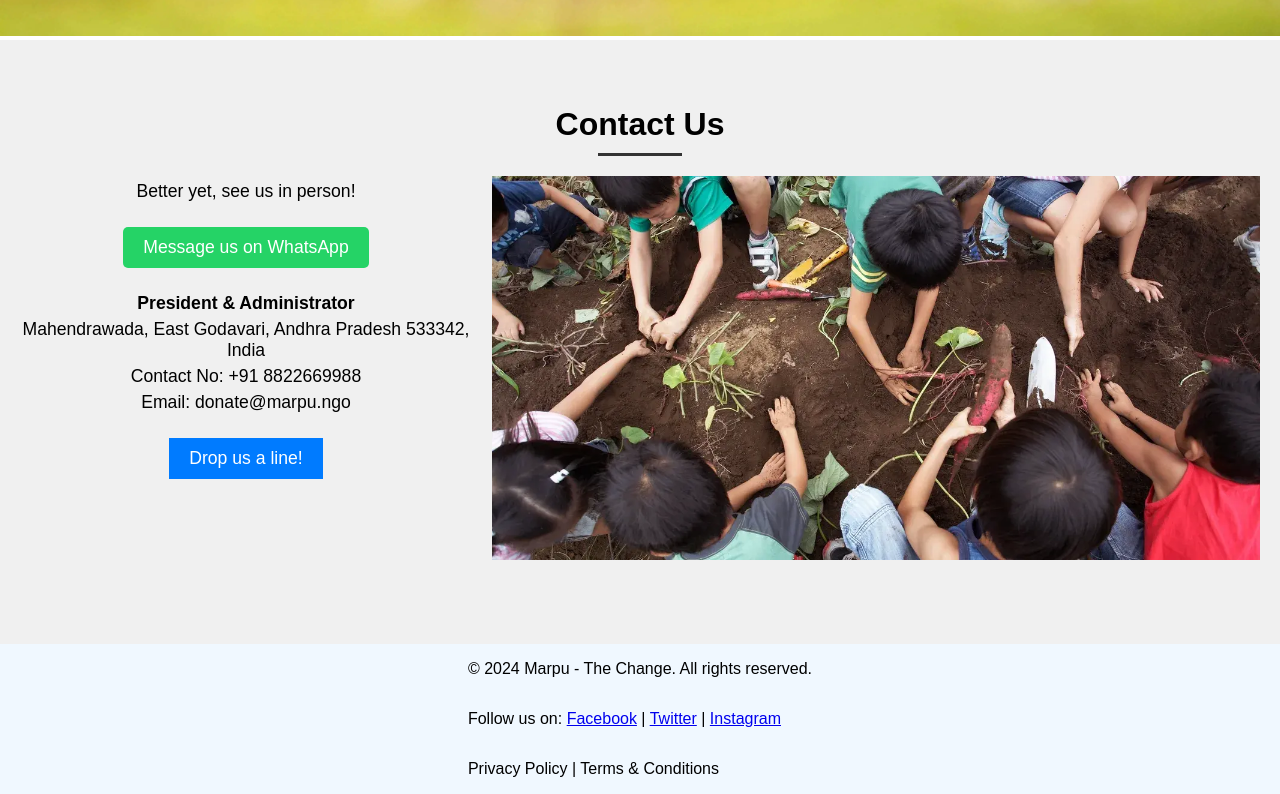
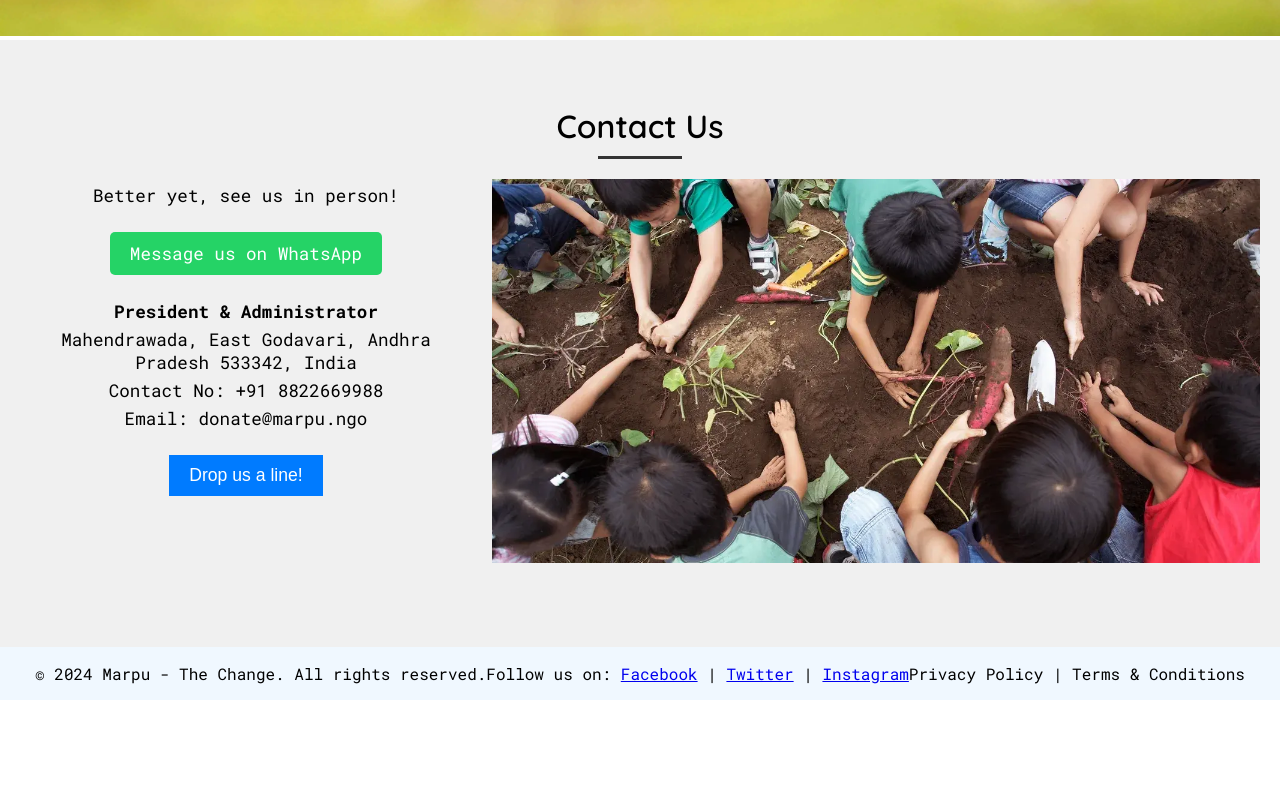
Before and after one commit to ASKHOPE/marpu, a plain HTML site: page index.html in a window 1280 px wide. Shown: the part 749-1543 px from the top of the page. After the commit the page ends 1449 px from the top, so only its background shows below. Drawn offline with Linux system fonts and the light colour scheme.

Commit message:
footer fonts update

```diff
--- a/styles.css
+++ b/styles.css
@@ -198,6 +198,17 @@ margin: auto 0;
 
 /*******/
 /* Global Styles */
+
+@import url('https://fonts.googleapis.com/css2?family=Lato:wght@300;400&family=Quicksand:wght@600&family=Roboto+Mono:ital,wght@0,100..700;1,100..700&display=swap');
+
+h1 , h2 , h3{
+  font-family: "Quicksand", sans-serif;
+  font-weight: 600;
+}
+p,li,a{
+  font-family: "Roboto Mono", monospace;
+}
+
 body {
   font-family: Arial, sans-serif;
   margin: 0;
@@ -358,11 +369,14 @@ div.legal_annual_reports_text {
   padding-right: 10%;
 }
 
+
+/****************************************************************************/
+
 div.footer-content {
-  /* display: inline-flex; */
-  display: flex;
-  flex-direction: column;
+  display: block;
 }
+/****************************************************************************/
+
 
 footer {
   display: flex;
@@ -407,6 +421,12 @@ footer {
 
 /* Tablet View */
 @media (max-width: 1024px) {
+
+/****************************************************************************/
+
+
+/****************************************************************************/
+
   .hero-text h1 {
     font-size: 2em;
   }
@@ -490,3 +510,11 @@ footer {
     flex-direction: row;
   }
 }
+
+
+@media (min-width: 1024px) {
+
+div.footer-content {
+  display: flex;
+}
+}
```
